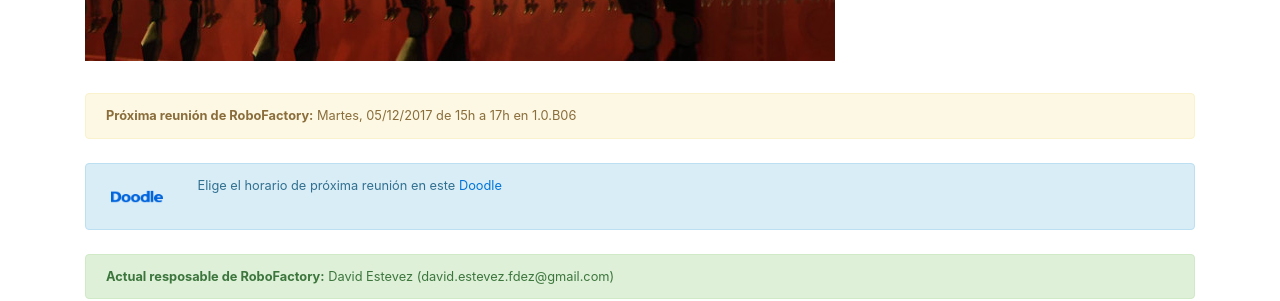
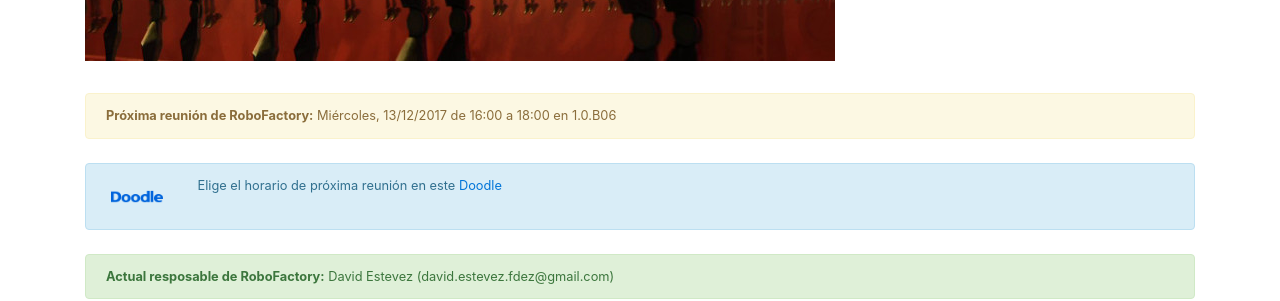
Before and after one commit to asrob-uc3m/asrob-uc3m.github.io, a Jekyll site: the page built from _workgroups/2017-09-19-robofactory.markdown, in a window 1280 px wide and 900 px high, scrolled down 831 px. Shown: the part 335-636 px from the top of the window. Built offline with Jekyll 4.4.1, drawn with Linux system fonts in a browser that asks for light colours.

Commit message:
Update next_meeting for workgroup robofactory

```diff
--- a/_workgroups/2017-09-19-robofactory.markdown
+++ b/_workgroups/2017-09-19-robofactory.markdown
@@ -4,7 +4,7 @@ layout: workgroup
 manager: David Estevez
 manager_email: david.estevez.fdez@gmail.com
 name: RoboFactory
-next_meeting: Martes, 05/12/2017 de 15h a 17h en 1.0.B06
+next_meeting: "Mi\xE9rcoles, 13/12/2017 de 16:00 a 18:00 en 1.0.B06"
 next_meeting_doodle: https://doodle.com/poll/kvgute2z6958z8t5
 picture: /img/robofactory.jpg
 picture_full: /img/robofactory-full.jpg
```
